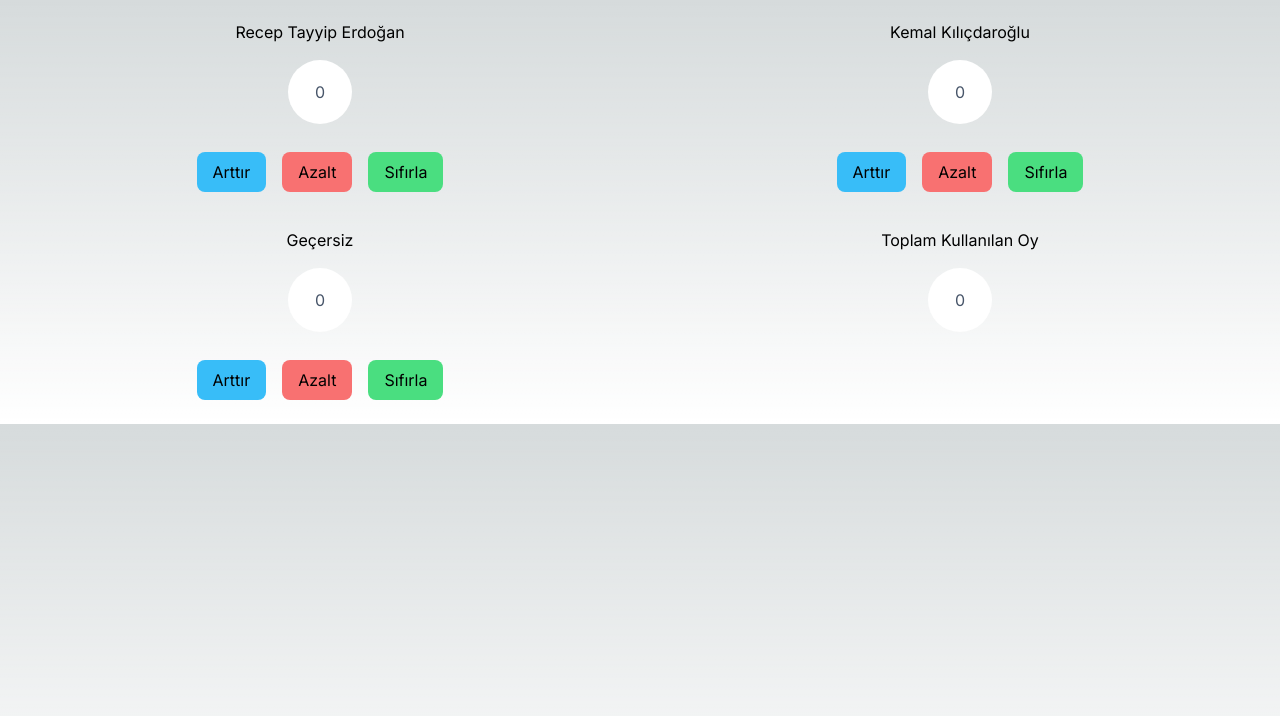
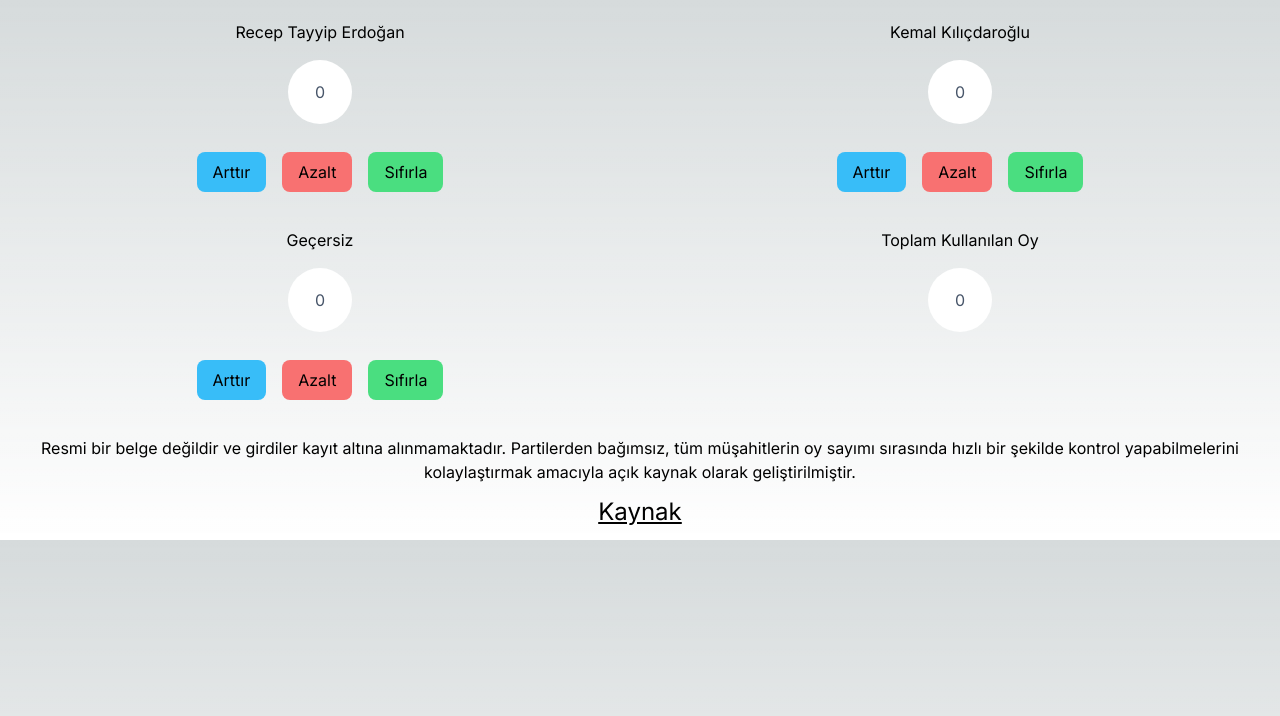
Before and after one commit to SalihTpc/secim, a Next.js app: page / in a window 1280 px wide. Shown: the top 716 px of the page. Built offline with nearby package versions, Linux system fonts and the light colour scheme.

Commit message:
Explanation added.

```diff
--- a/src/app/page.tsx
+++ b/src/app/page.tsx
@@ -1,6 +1,7 @@
 "use client";
+import Explanation from "@/components/Explanation";
 import { useState } from "react";
 
 export default function Home() {
-  return <main></main>;
+  return <Explanation />;
 }
--- /dev/null
+++ b/src/components/Explanation.tsx
@@ -0,0 +1,23 @@
+import Link from "next/link";
+import React from "react";
+
+const Explanation = () => {
+  return (
+    <div className="text-center my-3">
+      <p className="my-3">
+        Resmi bir belge değildir ve girdiler kayıt altına alınmamaktadır.
+        Partilerden bağımsız, tüm müşahitlerin oy sayımı sırasında hızlı bir
+        şekilde kontrol yapabilmelerini kolaylaştırmak amacıyla açık kaynak
+        olarak geliştirilmiştir.
+      </p>
+      <Link
+        className="text-2xl underline"
+        href="https://github.com/SalihTpc/secim"
+      >
+        Kaynak
+      </Link>
+    </div>
+  );
+};
+
+export default Explanation;
```
